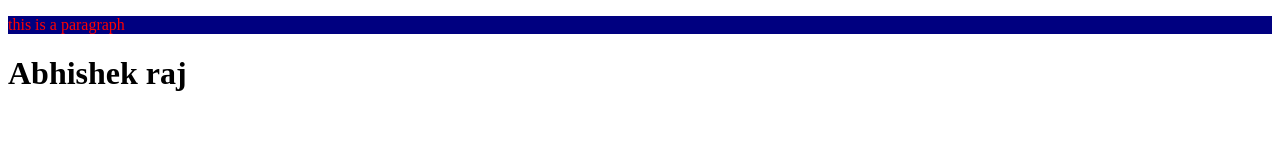
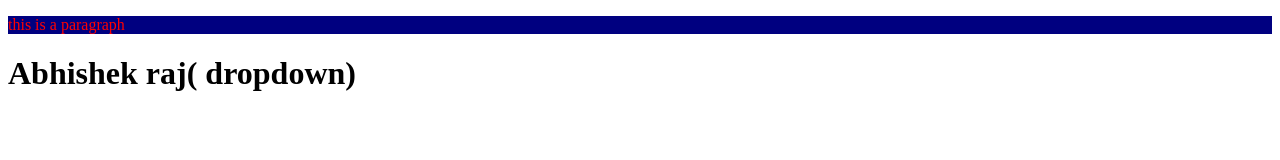
Before and after one commit to pujaraj9135/local-repo, a plain HTML site: page index.html in a window 1280 px wide. Drawn offline with Linux system fonts and the light colour scheme.

Commit message:
add dropdown

```diff
--- a/index.html
+++ b/index.html
@@ -8,6 +8,6 @@
 </head>
 <body>
     <p>this is a paragraph</p>
-    <h1>Abhishek raj</h1>
+    <h1>Abhishek raj( dropdown)</h1>
 </body>
 </html>
```
